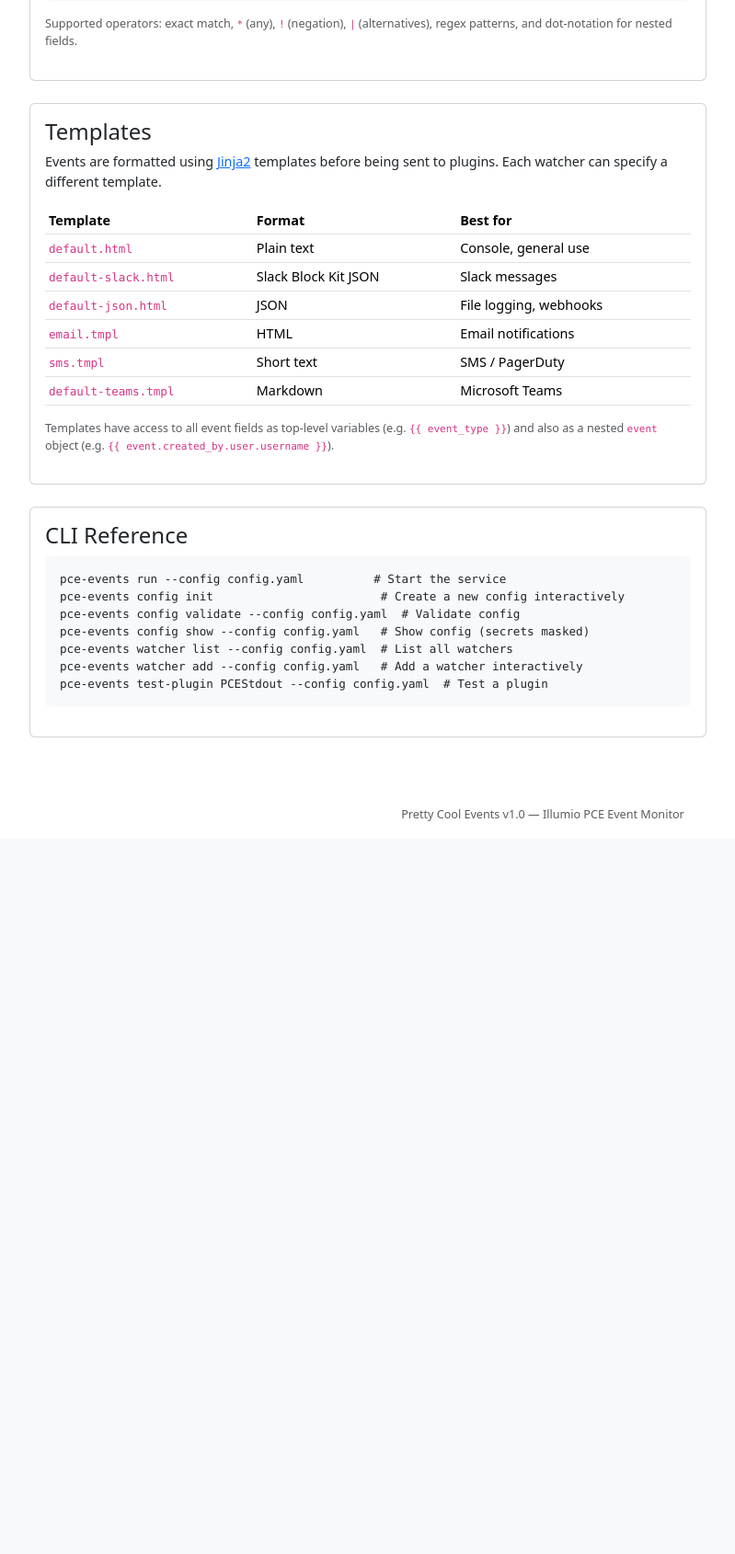
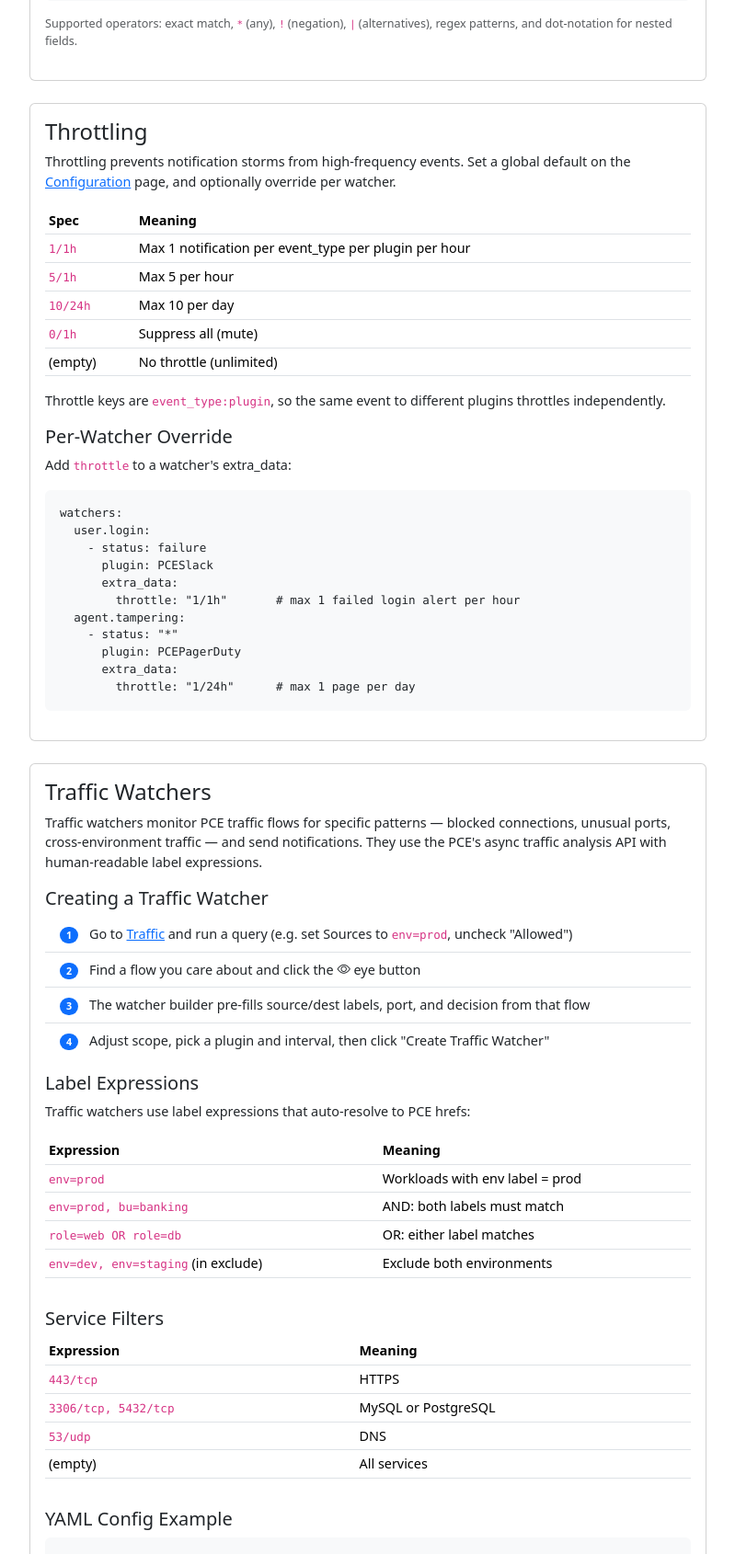
Before and after one commit to alexgoller/illumio-pretty-cool-events, a Python web app: template pretty_cool_events/web/templates/guide.html in a window 1280 px wide. Shown: the part 1862-3552 px from the top of the page at 92% size, without its empty margins (50-849 px from the left). Before the commit the page ends 2755 px from the top, so only its background shows below. Run offline with Jinja, Linux system fonts and the light colour scheme; the template is opened without the code that fills it, so the values that code supplies are empty.

Commit message:
Add traffic watchers and throttling to the Guide page
Guide page now documents:

Throttling section:
- Spec format table (1/1h, 5/1h, 10/24h, 0/1h for mute)
- Explanation that keys are event_type:plugin (independent per plugin)
- Per-watcher override via extra_data.throttle with YAML example
  showing failed login alerts (1/1h) and tampering pages (1/24h)

Traffic Watchers section:
- Step-by-step creation flow: run query on Traffic page, find a flow,
  click eye button, adjust scope, pick plugin and interval
- Label expression reference table: exact (env=prod), AND (comma),
  OR (pipe), exclude
- Service filter table: port/protocol format with examples
- Full YAML config example showing two traffic watchers (blocked-to-
  payment-db with label and service filters, cross-env-traffic with
  email-full template)
- Links to Traffic page (active watcher list) and Diagram page
  (visual flow diagram with orange traffic watcher nodes)

Template table updated:
- Added email-full.html (Rich HTML with diffs, actions, JSON dump)

Co-Authored-By: Claude Opus 4.6 (1M context) <noreply@anthropic.com>

```diff
--- a/pretty_cool_events/web/templates/guide.html
+++ b/pretty_cool_events/web/templates/guide.html
@@ -146,6 +146,129 @@
       </div>
     </div>
 
+    <!-- Throttling -->
+    <div class="card mb-4">
+      <div class="card-body">
+        <h4>Throttling</h4>
+        <p>
+          Throttling prevents notification storms from high-frequency events.
+          Set a global default on the <a href="{{ url_for('main.config_page') }}">Configuration</a> page,
+          and optionally override per watcher.
+        </p>
+        <div class="table-responsive">
+          <table class="table table-sm">
+            <thead><tr><th>Spec</th><th>Meaning</th></tr></thead>
+            <tbody>
+              <tr><td><code>1/1h</code></td><td>Max 1 notification per event_type per plugin per hour</td></tr>
+              <tr><td><code>5/1h</code></td><td>Max 5 per hour</td></tr>
+              <tr><td><code>10/24h</code></td><td>Max 10 per day</td></tr>
+              <tr><td><code>0/1h</code></td><td>Suppress all (mute)</td></tr>
+              <tr><td>(empty)</td><td>No throttle (unlimited)</td></tr>
+            </tbody>
+          </table>
+        </div>
+        <p>Throttle keys are <code>event_type:plugin</code>, so the same event to different plugins throttles independently.</p>
+        <h5 class="mt-3">Per-Watcher Override</h5>
+        <p>Add <code>throttle</code> to a watcher's extra_data:</p>
+        <pre class="bg-body-tertiary p-3 rounded"><code>watchers:
+  user.login:
+    - status: failure
+      plugin: PCESlack
+      extra_data:
+        throttle: "1/1h"       # max 1 failed login alert per hour
+  agent.tampering:
+    - status: "*"
+      plugin: PCEPagerDuty
+      extra_data:
+        throttle: "1/24h"      # max 1 page per day</code></pre>
+      </div>
+    </div>
+
+    <!-- Traffic watchers -->
+    <div class="card mb-4">
+      <div class="card-body">
+        <h4>Traffic Watchers</h4>
+        <p>
+          Traffic watchers monitor PCE traffic flows for specific patterns &mdash;
+          blocked connections, unusual ports, cross-environment traffic &mdash; and
+          send notifications. They use the PCE's async traffic analysis API
+          with human-readable label expressions.
+        </p>
+
+        <h5 class="mt-3">Creating a Traffic Watcher</h5>
+        <div class="list-group list-group-flush mb-3">
+          <div class="list-group-item">
+            <span class="badge bg-primary rounded-pill me-2">1</span>
+            Go to <a href="{{ url_for('main.traffic_page') }}">Traffic</a> and run a query
+            (e.g. set Sources to <code>env=prod</code>, uncheck "Allowed")
+          </div>
+          <div class="list-group-item">
+            <span class="badge bg-primary rounded-pill me-2">2</span>
+            Find a flow you care about and click the <i class="bi bi-eye"></i> eye button
+          </div>
+          <div class="list-group-item">
+            <span class="badge bg-primary rounded-pill me-2">3</span>
+            The watcher builder pre-fills source/dest labels, port, and decision from that flow
+          </div>
+          <div class="list-group-item">
+            <span class="badge bg-primary rounded-pill me-2">4</span>
+            Adjust scope, pick a plugin and interval, then click "Create Traffic Watcher"
+          </div>
+        </div>
+
+        <h5 class="mt-3">Label Expressions</h5>
+        <p>Traffic watchers use label expressions that auto-resolve to PCE hrefs:</p>
+        <div class="table-responsive">
+          <table class="table table-sm">
+            <thead><tr><th>Expression</th><th>Meaning</th></tr></thead>
+            <tbody>
+              <tr><td><code>env=prod</code></td><td>Workloads with env label = prod</td></tr>
+              <tr><td><code>env=prod, bu=banking</code></td><td>AND: both labels must match</td></tr>
+              <tr><td><code>role=web OR role=db</code></td><td>OR: either label matches</td></tr>
+              <tr><td><code>env=dev, env=staging</code> (in exclude)</td><td>Exclude both environments</td></tr>
+            </tbody>
+          </table>
+        </div>
+
+        <h5 class="mt-3">Service Filters</h5>
+        <div class="table-responsive">
+          <table class="table table-sm">
+            <thead><tr><th>Expression</th><th>Meaning</th></tr></thead>
+            <tbody>
+              <tr><td><code>443/tcp</code></td><td>HTTPS</td></tr>
+              <tr><td><code>3306/tcp, 5432/tcp</code></td><td>MySQL or PostgreSQL</td></tr>
+              <tr><td><code>53/udp</code></td><td>DNS</td></tr>
+              <tr><td>(empty)</td><td>All services</td></tr>
+            </tbody>
+          </table>
+        </div>
+
+        <h5 class="mt-3">YAML Config Example</h5>
+        <pre class="bg-body-tertiary p-3 rounded"><code>traffic_watchers:
+  - name: blocked-to-payment-db
+    src_include: "env=prod"
+    dst_include: "app=payment, role=db"
+    services_include: "3306/tcp, 5432/tcp"
+    policy_decisions: [blocked, potentially_blocked]
+    plugin: PCESlack
+    interval: "24h"
+
+  - name: cross-env-traffic
+    src_include: "env=prod"
+    dst_include: "env=staging"
+    policy_decisions: [allowed, blocked, potentially_blocked]
+    plugin: PCEMail
+    template: email-full.html
+    interval: "6h"</code></pre>
+
+        <h5 class="mt-3">Viewing Traffic Watchers</h5>
+        <ul>
+          <li><a href="{{ url_for('main.traffic_page') }}">Traffic page</a> &mdash; shows active watchers below the results table</li>
+          <li><a href="{{ url_for('main.diagram_page') }}">Diagram page</a> &mdash; visualizes traffic watchers as an orange flow diagram</li>
+        </ul>
+      </div>
+    </div>
+
     <!-- Templates explained -->
     <div class="card mb-4">
       <div class="card-body">
@@ -164,6 +287,7 @@
               <tr><td><code>email.tmpl</code></td><td>HTML</td><td>Email notifications</td></tr>
               <tr><td><code>sms.tmpl</code></td><td>Short text</td><td>SMS / PagerDuty</td></tr>
               <tr><td><code>default-teams.tmpl</code></td><td>Markdown</td><td>Microsoft Teams</td></tr>
+              <tr><td><code>email-full.html</code></td><td>Rich HTML</td><td>Full-detail email with diffs, actions, JSON</td></tr>
             </tbody>
           </table>
         </div>
```
